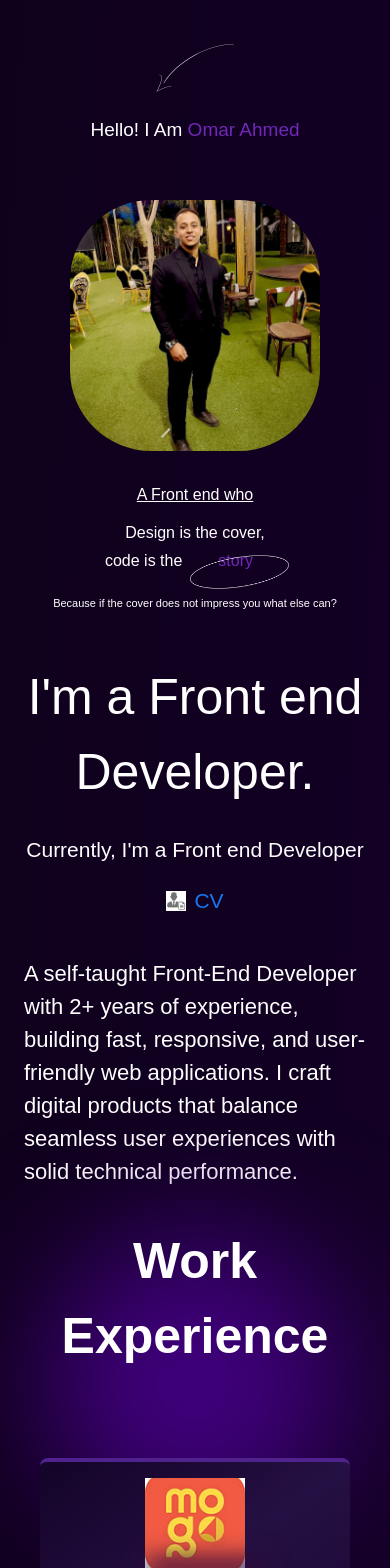
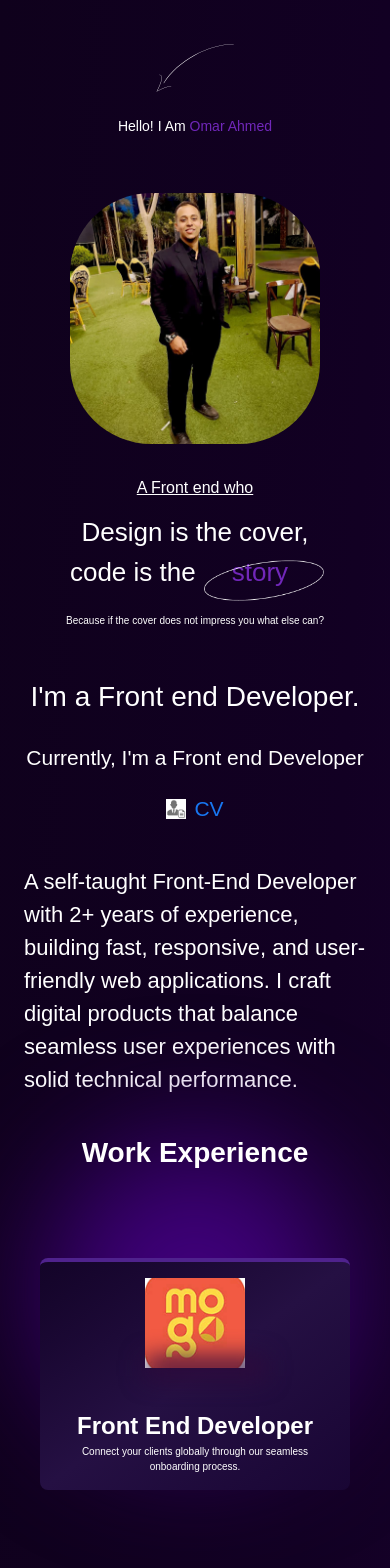
Before and after one commit to Omar-Ahmed-OHM/Omar_Ahmed_O_H_M, a Next.js app: page / in a window 390 px wide. Shown: the top 1568 px of the page. Built offline with nearby package versions, Linux system fonts and the light colour scheme; a web font is replaced by a local one.

Commit message:
test responsive

```diff
--- a/src/app/page.tsx
+++ b/src/app/page.tsx
@@ -38,7 +38,8 @@ export default function Home() {
             <Image src={Direction} alt="Your Name" width={78.34} height={47.82} />
           </div>
           <div>
-            <p className="text-[19px] pb-4">
+            <p className="text-[14px] sm:text-[16px] md:text-[19px] pb-4">
+
               {textjson.greeting}{" "}
               <span className="text-[#7127BA]">{textjson.name}</span>
             </p>
@@ -59,7 +60,8 @@ export default function Home() {
 
           <div className="intro space-y-4 md:text-left">
             <p className="underline">{textjson.Frontend_Def}</p>
-            <p className="md:text-[50px] leading-tight">
+            <p className="text-[26px] sm:text-[35px] md:text-[50px] leading-tight">
+
               {textjson.tagline}
               <br />
               {textjson.Code_Def}
@@ -74,13 +76,15 @@ export default function Home() {
                 />
               </span>
             </p>
-            <p className="text-[11px]">{textjson.Positive}</p>
+            <p className="text-[10px] sm:text-[12px]">
+{textjson.Positive}</p>
           </div>
         </div>
 
         {/* Definition */}
         <div className="definition mt-20 max-sm:mt-12">
-          <h2 className="text-[50px] text-center sm:text-left">
+          <h2 className="text-[28px] sm:text-[40px] md:text-[50px] text-center sm:text-left">
+
             {textjson.defintion["1"]}
           </h2>
           <br />
@@ -113,7 +117,8 @@ export default function Home() {
 
         {/* Work Experience */}
         <div className="work_experience flex flex-col items-center relative justify-center px-4 text-center space-y-12 z-10 mt-20">
-          <h2 className="text-[50px] font-semibold z-10">{textjson.Work_Experience}</h2>
+          <h2 className="text-[28px] sm:text-[40px] md:text-[50px] font-semibold z-10">
+{textjson.Work_Experience}</h2>
 
           <div className="grid grid-cols-1 md:grid-cols-2 md:gap-y-0 md:gap-x-52 w-full max-w-6xl place-items-center gap-10 z-10">
             {Object.values(textjson.work_experience).map((work) => (
@@ -133,8 +138,8 @@ export default function Home() {
 
         {/* Languages */}
         <div className="languages flex justify-center items-center flex-col text-center z-10 p-6 mt-9">
-          <div className="title_language p-9 w-full max-sm:p-4">
-            <h2 className="text-[24px] w-[787px] max-sm:w-full">
+          <div className="title_language p-9 w-full  max-sm:p-4">
+            <h2 className="text-center text-[24px]  max-sm:w-full">
               {textjson.languages_title}
             </h2>
             <span className="text-[17px]">{textjson.language_title_2}</span>
```
